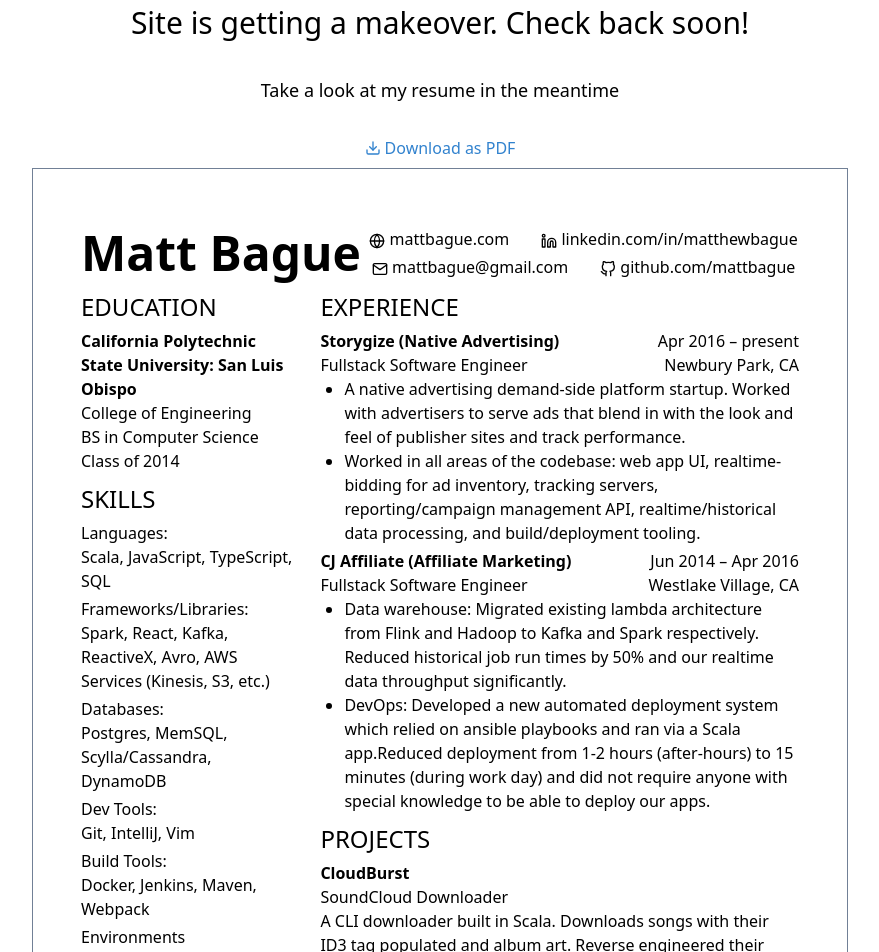
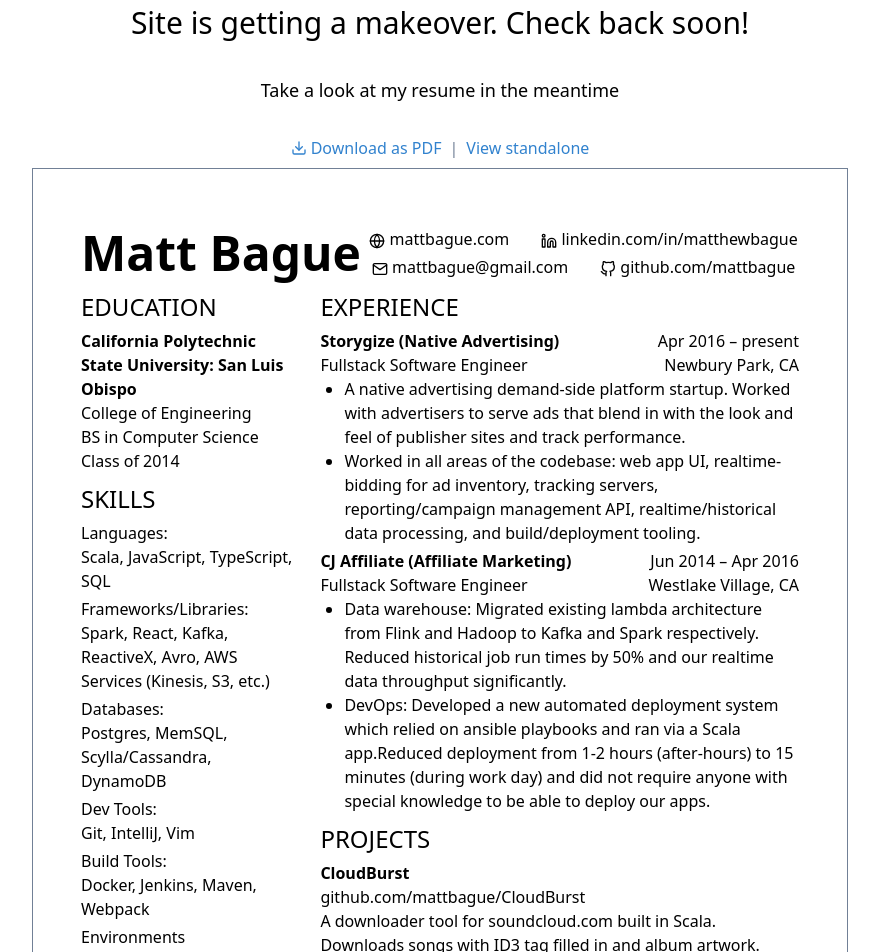
Before and after one commit to mattbague/mattbague.github.io, a React app: page / in a window 1280 px wide. Shown: the part 40-992 px from the top of the page, without its empty margins (200-1079 px from the left). Built offline with nearby package versions, Linux system fonts and the light colour scheme.

Commit message:
add standalone view for resume. add link to CloudBurst project

```diff
--- a/src/main/js/App.tsx
+++ b/src/main/js/App.tsx
@@ -1,16 +1,25 @@
 import React from 'react';
 import 'App.css';
 import Resume from "Resume";
+import {BrowserRouter as Router, Redirect, Route, Switch} from 'react-router-dom';
 
 export default class App extends React.Component<any, any> {
 
   render() {
-    return <div>
-      <div className="text-center text-3xl font-medium mt-10">Site is getting a makeover. Check back soon!</div>
-      <div className="text-center text-lg my-8">Take a look at my resume in the meantime</div>
-      <Resume/>
-      <div className="text-center mt-8">--</div>
-    </div>
+    return <Router>
+      <Switch>
+        <Route exact path="/"><HomeView/></Route>
+        <Route exact path="/resume"><Resume standaloneView/></Route>
+        <Redirect to="/"/>
+      </Switch>
+    </Router>;
   }
+}
 
+const HomeView = () => {
+  return <div>
+    <div className="text-center text-3xl font-medium mt-10">Site is getting a makeover. Check back soon!</div>
+    <div className="text-center text-lg my-8">Take a look at my resume in the meantime</div>
+    <Resume/>
+  </div>;
 }
--- a/src/main/js/Resume.tsx
+++ b/src/main/js/Resume.tsx
@@ -1,20 +1,33 @@
 import * as React from "react";
 import {Download, GitHub, Globe, Linkedin, Mail} from "react-feather";
+import {Link} from "react-router-dom";
 
-export default class Resume extends React.Component<{}, {}> {
+export default class Resume extends React.PureComponent<{ standaloneView?: boolean }> {
 
   render() {
     const style = {
       width: "8.5in",
       height: "11in",
     }
+
+    let borderClass, downloadLink;
+    if (!this.props.standaloneView) {
+      borderClass = "border-solid border border-gray-600";
+      downloadLink = <div className="flex justify-center mb-2 ">
+        <div className="inline-block">
+          <a href={"/matt_bague_resume.pdf"} className="text-blue-600 hover:text-blue-400" download>
+            <div className="flex items-center">
+              <Download className="inline-block" size="1rem"/><span className="ml-1">Download as PDF</span>
+            </div>
+          </a></div>
+        <div className="inline-block mx-2 text-gray-600">|</div>
+        <div className="inline-block"><Link to="/resume" className="text-blue-600 hover:text-blue-400">View standalone</Link></div>
+      </div>;
+    }
+
     return <div>
-      <div className="text-center mb-2">
-        <a href={"/matt_bague_resume.pdf"} className="text-blue-600 hover:text-blue-400 flex items-center justify-center" download>
-          <Download className="inline-block" size="1rem"/><span className="ml-1">Download as PDF</span>
-        </a>
-      </div>
-      <div style={style} className="mx-auto border-solid border border-gray-600">
+      {downloadLink}
+      <div style={style} className={`mx-auto ${borderClass}`}>
         <div style={{margin: ".5in"}}>
           <div className="flex items-center">
             <div className="font-bold" style={{width: "40%", fontSize: "3rem"}}>
@@ -124,11 +137,11 @@
               <Section title={"Projects"}>
                 <SectionEntry
                   title="CloudBurst"
-                  subtitle="SoundCloud Downloader"
+                  subtitle={<a href="https://github.com/mattbague/CloudBurst" target="_blank">github.com/mattbague/CloudBurst</a>}
                   description={
                     <p>
-                      A CLI downloader built in Scala. Downloads songs with their ID3 tag populated and album art. Reverse engineered their public API
-                      since they do not give out personal API keys anymore.
+                      A downloader tool for <a href="https://soundcloud.com" target="_blank">soundcloud.com</a> built in Scala. Downloads songs with
+                      ID3 tag filled in and album artwork. Reverse engineered their public API since they do not give out personal API keys anymore.
                     </p>
                   }/>
                 <SectionEntry
```
Also changed, not shown: 5 other files (tests, documents, lock files or other folders).
